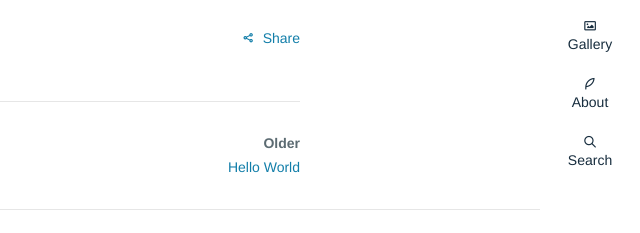
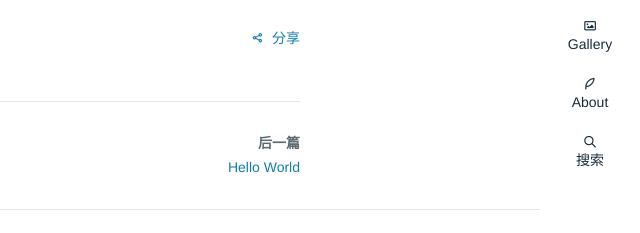
Before and after one commit to Evsworder/Evsworder.github.io, a plain HTML site: page 2021/02/04/HolleWorld/index.html in a window 1280 px wide. Shown: the part 200-433 px from the top of the page, 640-1280 px from the left. Drawn offline with Linux system fonts and the light colour scheme; some packages are replaced by stand-ins of ours; no server answers; a script that the page names is missing; files whose address does not match are found by name.

Commit message:
Site updated: 2021-02-07 00:02:18

```diff
--- a/2021/02/04/HolleWorld/index.html
+++ b/2021/02/04/HolleWorld/index.html
@@ -71,7 +71,7 @@
     </div>
     <footer class="article-footer">
       <a data-url="http://example.com/2021/02/04/HolleWorld/" data-id="ckkttm02w0000f0tzholmemtq" class="article-share-link">
-        Share
+        分享
       </a>
 
     </footer>
@@ -84,7 +84,7 @@
 
 
   <a href="/2021/02/04/hello-world/" class="article-nav-link">
-    <strong class="article-nav-caption">Older</strong>
+    <strong class="article-nav-caption">后一篇</strong>
     <div class="article-nav-title">Hello World</div>
   </a>
 
@@ -148,9 +148,9 @@
     </li>
 
     <li class="nav-item">
-      <a class="nav-item-link nav-item-search" title="Search">
+      <a class="nav-item-link nav-item-search" title="搜索">
         <i class="fe fe-search"></i>
-        Search
+        搜索
       </a>
     </li>
   </ul>
```
Also changed, not shown: 2021/02/04/hello-world/index.html (+4 -4 lines), archives/2021/02/index.html (+3 -3 lines), archives/2021/index.html (+3 -3 lines), archives/index.html (+4 -4 lines), index.html (+5 -7 lines).
